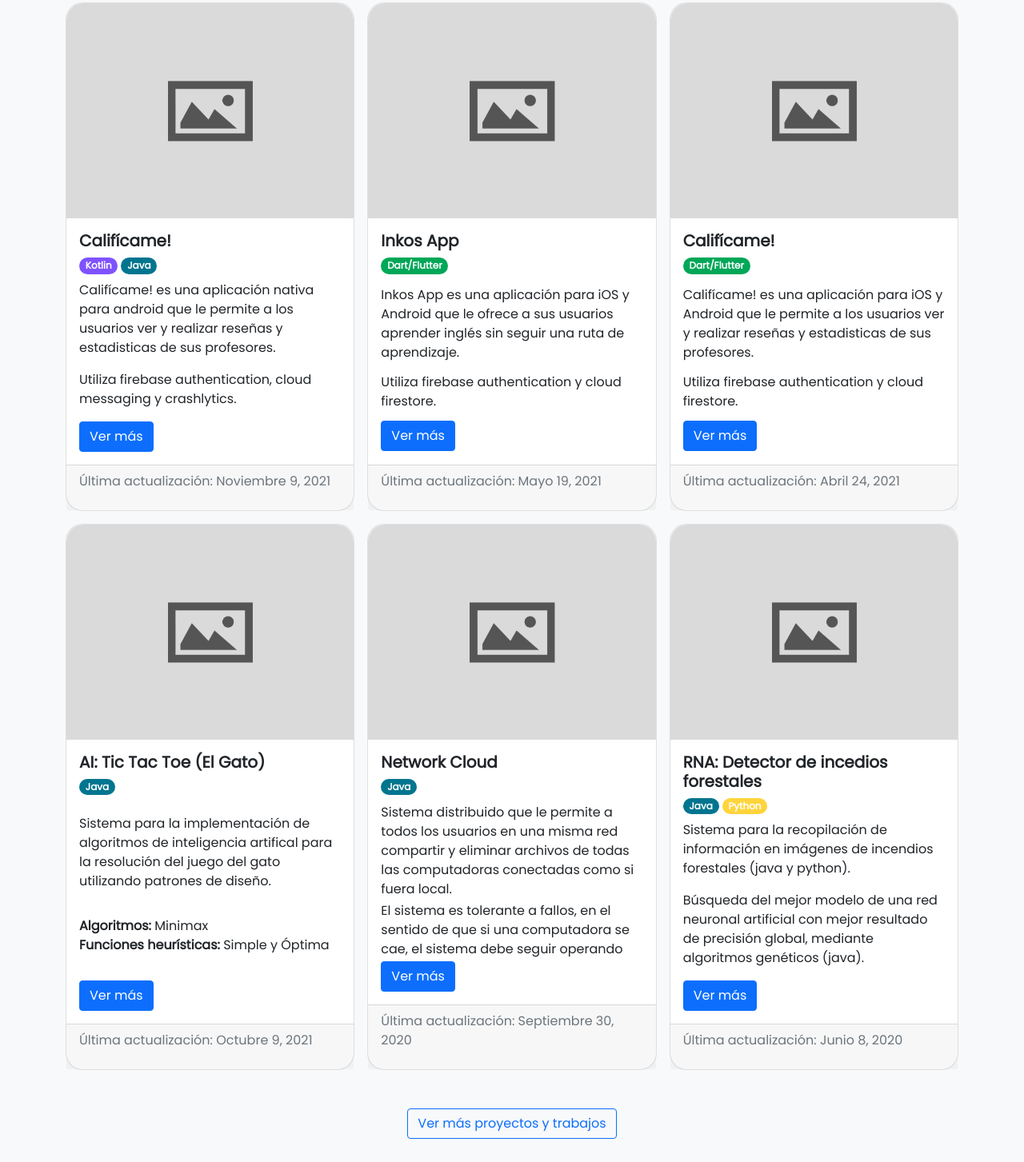
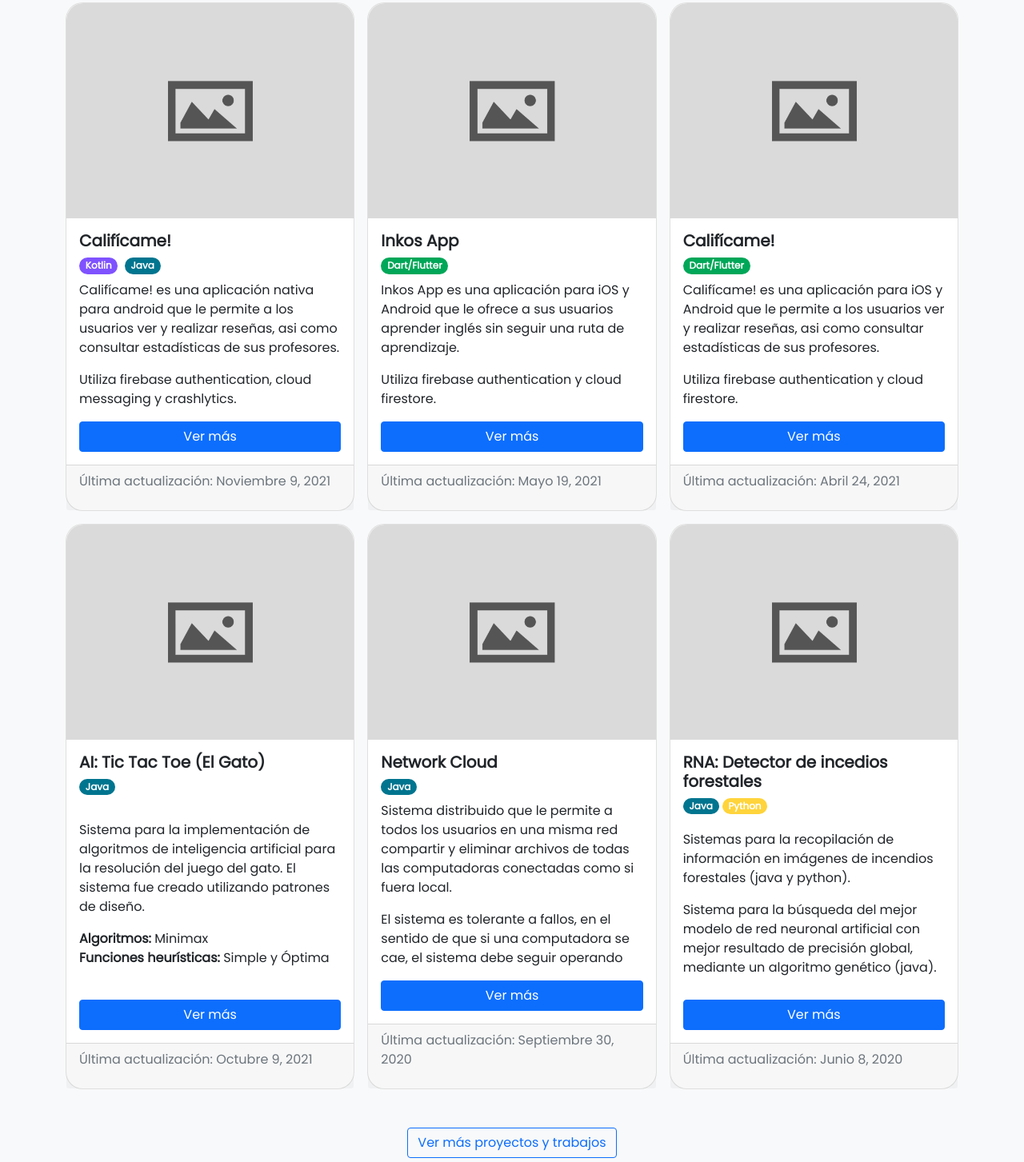
Before and after one commit to EsielKar/EsielKar.github.io, a plain HTML site: page es/index.html in a window 1280 px wide. Shown: the part 2547-4000 px from the top of the page at 80% size. Drawn offline with nearby package versions, Linux system fonts and the light colour scheme.

Commit message:
Version 0.0.7
Cambios:
- Se modificaron las tarjetas de los proyectos, ahora todas tienen la misma estructura.
- Se corrigió el contenido de algunos proyectos.

```diff
--- a/es/index.html
+++ b/es/index.html
@@ -1,6 +1,6 @@
 <!-- Esiel Kar Portfolio -->
-<!-- Last update: December 11th, 2021 -->
-<!-- Version 0.0.6 -->
+<!-- Last update: December 12th, 2021 -->
+<!-- Version 0.0.7 -->
 
 <!doctype html>
 <html lang="es">
@@ -197,125 +197,148 @@
 
             <!-- Projects Grid-->
             <div class="row row-cols-1 row-cols-md-2 row-cols-lg-3 g-3 d-none d-md-flex">
-                <div class="col">
+
+                <article class="col">
                     <div class="card br-16 h-100">
                         <img src="../img/photo_default.png" class="card-img-top card-img-br-16 img-fluid"
                             alt="Califícame - Versión Kotlin">
-                        <div class="card-body d-flex flex-column">
+                        <section class="card-body d-flex flex-column justify-content-between">
+                            <header>
                                 <h5 class="card-title fw-bold">Califícame!</h5>
-                            <h6><span class="badge rounded-pill kotlin-color me-1">Kotlin</span><span
-                                    class="badge rounded-pill java-color">Java</span></h6>
-                            <p class="card-text">Califícame! es una aplicación nativa para android que le permite a los
-                                usuarios ver y realizar reseñas y estadisticas de sus profesores. </p>
-                            <p class="card-text">Utiliza firebase authentication, cloud messaging y crashlytics.</p>
+                                <h6><span class="badge rounded-pill kotlin-color me-1">Kotlin</span>
+                                    <span class="badge rounded-pill java-color">Java</span>
+                                </h6>
+                            </header>
+                            <div class="card-text">
+                                <p>Califícame! es una aplicación nativa para android que le permite a los
+                                    usuarios ver y realizar reseñas, asi como consultar estadísticas de sus profesores.
+                                </p>
+                                <p>Utiliza firebase authentication, cloud messaging y crashlytics.</p>
+                            </div>
                             <a href="https://github.com/HectorMCT/Calificame_Equipo9"
-                                class="btn btn-primary mt-auto me-auto">Ver más</a>
+                                class="btn btn-primary justify-self-end">Ver más</a>
+                        </section>
+                        <footer class="card-footer">
+                            <p class="text-muted">Última actualización: Noviembre 9, 2021 </p>
+                        </footer>
                     </div>
-                        <div class="card-footer">
-                            <p class="text-muted">Última actualización: Noviembre 9, 2021 </p>
+                </article>
 
-                        </div>
-                    </div>
-                </div>
-
-                <div class="col">
+                <article class="col">
                     <div class="card br-16 h-100">
                         <img src="../img/photo_default.png" class="card-img-top card-img-br-16 img-fluid"
                             alt="Inkos App">
-                        <div class="card-body d-flex flex-column">
+                        <section class="card-body d-flex flex-column justify-content-between">
+                            <header>
                                 <h5 class="card-title fw-bold">Inkos App</h5>
                                 <h6><span class="badge rounded-pill dart-color">Dart/Flutter</span></h6>
-                            <p class="card-text my-auto">Inkos App es una aplicación para iOS y Android que le ofrece a
-                                sus
-                                usuarios aprender inglés sin seguir una ruta de aprendizaje.
-                            <p class="card-text my-auto">Utiliza firebase authentication y cloud firestore.</p>
-                            <a href="#" class="btn btn-primary mt-auto me-auto">Ver más</a>
+                            </header>
+                            <div class="card-text">
+                                <p>Inkos App es una aplicación para iOS y Android que le ofrece a
+                                    sus usuarios aprender inglés sin seguir una ruta de aprendizaje.</p>
+                                <p>Utiliza firebase authentication y cloud firestore.</p>
                             </div>
-                        <div class="card-footer">
+                            <a href="#" class="btn btn-primary">Ver más</a>
+                        </section>
+                        <footer class="card-footer">
                             <p class="text-muted">Última actualización: Mayo 19, 2021 </p>
+                        </footer>
+                    </div>
+                </article>
 
-                        </div>
-                    </div>
-                </div>
-
-                <div class="col">
+                <article class="col">
                     <div class="card br-16 h-100">
                         <img src="../img/photo_default.png" class="card-img-top card-img-br-16 img-fluid"
                             alt="Califícame - Dart/Flutter Version">
-                        <div class="card-body d-flex flex-column">
+                        <section class="card-body d-flex flex-column justify-content-between">
+                            <header>
                                 <h5 class="card-title fw-bold">Califícame!</h5>
                                 <h6><span class="badge rounded-pill dart-color">Dart/Flutter</span></h6>
-                            <p class="card-text my-auto">Califícame! es una aplicación para iOS y Android que le permite
-                                a los
-                                usuarios ver y realizar reseñas y estadisticas de sus profesores. </p>
-                            <p class="card-text my-auto">Utiliza firebase authentication y cloud firestore.</p>
-                            <a href="#" class="btn btn-primary mt-auto me-auto">Ver más</a>
+                            </header>
+                            <div class="card-text">
+                                <p>Califícame! es una aplicación para iOS y Android que le permite a los usuarios
+                                    ver y realizar reseñas, asi como consultar estadísticas de sus profesores.</p>
+                                <p>Utiliza firebase authentication y cloud firestore.</p>
                             </div>
-                        <div class="card-footer">
+                            <a href="#" class="btn btn-primary">Ver más</a>
+                        </section>
+                        <footer class="card-footer">
                             <p class="text-muted">Última actualización: Abril 24, 2021 </p>
+                        </footer>
+                    </div>
+                </article>
 
-                        </div>
-                    </div>
-                </div>
-
-                <div class="col">
+                <article class="col">
                     <div class="card br-16 h-100">
                         <img src="../img/photo_default.png" class="card-img-top card-img-br-16 img-fluid" alt="...">
-                        <div class="card-body d-flex flex-column">
+                        <section class="card-body d-flex flex-column justify-content-between">
+                            <header>
                                 <h5 class="card-title fw-bold">AI: Tic Tac Toe (El Gato)</h5>
                                 <h6><span class="badge rounded-pill java-color">Java</span></h6>
-                            <p class="card-text my-auto ">Sistema para la implementación de algoritmos de inteligencia
-                                artifical
-                                para la resolución del juego del gato utilizando patrones de diseño.</p>
-                            <p class="card-text my-auto"><span class=" fw-bolder">Algoritmos: </span>Minimax<br><span
+                            </header>
+
+                            <div class="card-text">
+                                <p>Sistema para la implementación de algoritmos de inteligencia artificial
+                                    para la resolución del juego del gato. El sistema fue creado utilizando
+                                    patrones de diseño.</p>
+                                <p><span class=" fw-bolder">Algoritmos: </span>Minimax<br><span
                                         class="fw-bolder">Funciones heurísticas: </span> Simple y Óptima
                                 </p>
-                            <a href="#" class="btn btn-primary mt-auto me-auto">Ver más</a>
                             </div>
-                        <div class="card-footer">
+                            <a href="#" class="btn btn-primary">Ver más</a>
+                        </section>
+                        <footer class="card-footer">
                             <p class="text-muted">Última actualización: Octubre 9, 2021 </p>
+                        </footer>
                     </div>
-                    </div>
-                </div>
+                </article>
 
-                <div class="col">
+                <article class="col">
                     <div class="card br-16 h-100">
                         <img src="../img/photo_default.png" class="card-img-top card-img-br-16 img-fluid" alt="...">
-                        <div class="card-body d-flex flex-column">
+                        <section class="card-body d-flex flex-column justify-content-between">
+                            <header>
                                 <h5 class="card-title fw-bold">Network Cloud</h5>
                                 <h6><span class="badge rounded-pill java-color">Java</span></h6>
-                            <p class="card-text my-auto">Sistema distribuido que le permite a todos los usuarios en una misma
-                                red compartir y eliminar archivos de todas las computadoras conectadas como si fuera
-                                local.</p>
-                            <p class="card-text my-auto">El sistema es tolerante a fallos, en el sentido de que si una
+                            </header>
+                            <div class="card-text">
+                                <p>Sistema distribuido que le permite a todos los usuarios en una misma
+                                    red compartir y eliminar archivos de todas las computadoras conectadas
+                                    como si fuera local.</p>
+                                <p>El sistema es tolerante a fallos, en el sentido de que si una
                                     computadora se cae, el sistema debe seguir operando</p>
-                            <a href="#" class="btn btn-primary mt-auto me-auto">Ver más</a>
                             </div>
-                        <div class="card-footer">
+                            <a href="#" class="btn btn-primary">Ver más</a>
+                        </section>
+                        <footer class="card-footer">
                             <p class="text-muted">Última actualización: Septiembre 30, 2020</p>
+                        </footer>
                     </div>
-                    </div>
-                </div>
+                </article>
 
-                <div class="col">
+                <article class="col">
                     <div class="card br-16 h-100">
                         <img src="../img/photo_default.png" class="card-img-top card-img-br-16 img-fluid" alt="...">
-                        <div class="card-body d-flex flex-column">
+                        <section class="card-body d-flex flex-column justify-content-between">
+                            <header>
                                 <h5 class="card-title fw-bold">RNA: Detector de incedios forestales</h5>
                                 <h6><span class="badge rounded-pill java-color me-1">Java</span><span
                                         class="badge rounded-pill python-color">Python</span></h6>
-                            <p class="card-text">Sistema para la recopilación de información en imágenes de incendios
+                            </header>
+                            <div class="card-text">
+                                <p>Sistemas para la recopilación de información en imágenes de incendios
                                     forestales (java y python). </p>
-                            <p class="card-text">Búsqueda del mejor modelo de una red neuronal artificial
-                                con mejor resultado de precisión global, mediante algoritmos genéticos (java).</p>
-                            <a href="#" class="btn btn-primary mt-auto me-auto">Ver más</a>
+                                <p>Sistema para la búsqueda del mejor modelo de red neuronal artificial
+                                    con mejor resultado de precisión global, mediante un algoritmo genético (java).</p>
                             </div>
-                        <div class="card-footer">
+                            <a href="#" class="btn btn-primary">Ver más</a>
+                        </section>
+                        <footer class="card-footer">
                             <p class="text-muted">Última actualización: Junio 8, 2020</p>
+                        </footer>
                     </div>
             </div>
-                </div>
-            </div>
+            </article>
 
             <!-- Projects Carousel -->
             <div id="carouselDark" class="d-md-none carousel carousel-dark slide" data-bs-ride="carousel">
@@ -339,7 +362,7 @@
                     <div class="carousel-item active">
                         <div class="card br-16 h-100">
                             <img src="../img/photo_default.png" class="card-img-top card-img-br-16 img-fluid" alt="...">
-                            <div class="card-body d-flex flex-column">
+                            <div class="card-body d-flex flex-column justify-content-between">
                                 <h5 class="card-title">Project name</h5>
                                 <h6><span class="badge rounded-pill java-color">Java</span></h6>
                                 <p class="card-text">Some quick example text to build on the card title and make up the
@@ -357,7 +380,7 @@
                     <div class="carousel-item">
                         <div class="card br-16 h-100">
                             <img src="../img/photo_default.png" class="card-img-top card-img-br-16 img-fluid" alt="...">
-                            <div class="card-body d-flex flex-column">
+                            <div class="card-body d-flex flex-column justify-content-between">
                                 <h5 class="card-title">Project name</h5>
                                 <h6><span class="badge rounded-pill java-color">Java</span></h6>
                                 <p class="card-text">Some quick example text to build on the card title and make up the
@@ -374,7 +397,7 @@
                     <div class="carousel-item">
                         <div class="card br-16 h-100">
                             <img src="../img/photo_default.png" class="card-img-top card-img-br-16 img-fluid" alt="...">
-                            <div class="card-body d-flex flex-column">
+                            <div class="card-body d-flex flex-column justify-content-between">
                                 <h5 class="card-title">Project name</h5>
                                 <h6><span class="badge rounded-pill java-color">Java</span></h6>
                                 <p class="card-text">Some quick example text to build on the card title and make up the
@@ -391,7 +414,7 @@
                     <div class="carousel-item">
                         <div class="card br-16 h-100">
                             <img src="../img/photo_default.png" class="card-img-top card-img-br-16 img-fluid" alt="...">
-                            <div class="card-body d-flex flex-column">
+                            <div class="card-body d-flex flex-column justify-content-between">
                                 <h5 class="card-title">Project name</h5>
                                 <h6><span class="badge rounded-pill java-color">Java</span></h6>
                                 <p class="card-text">Some quick example text to build on the card title and make up the
@@ -408,7 +431,7 @@
                     <div class="carousel-item">
                         <div class="card br-16 h-100">
                             <img src="../img/photo_default.png" class="card-img-top card-img-br-16 img-fluid" alt="...">
-                            <div class="card-body d-flex flex-column">
+                            <div class="card-body d-flex flex-column justify-content-between">
                                 <h5 class="card-title">Project name</h5>
                                 <h6><span class="badge rounded-pill java-color">Java</span></h6>
                                 <p class="card-text">Some quick example text to build on the card title and make up the
```
Lines whose indentation alone changed are shown as unchanged.
